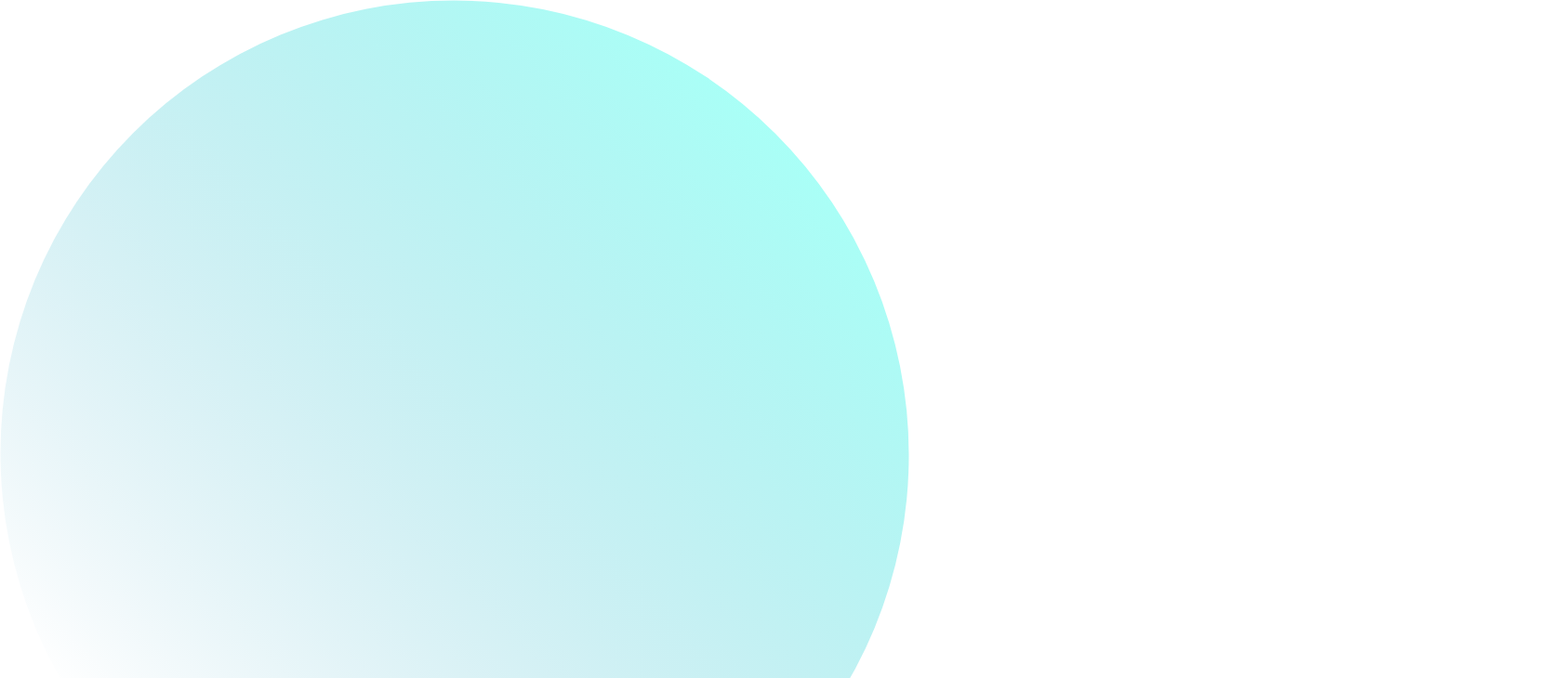
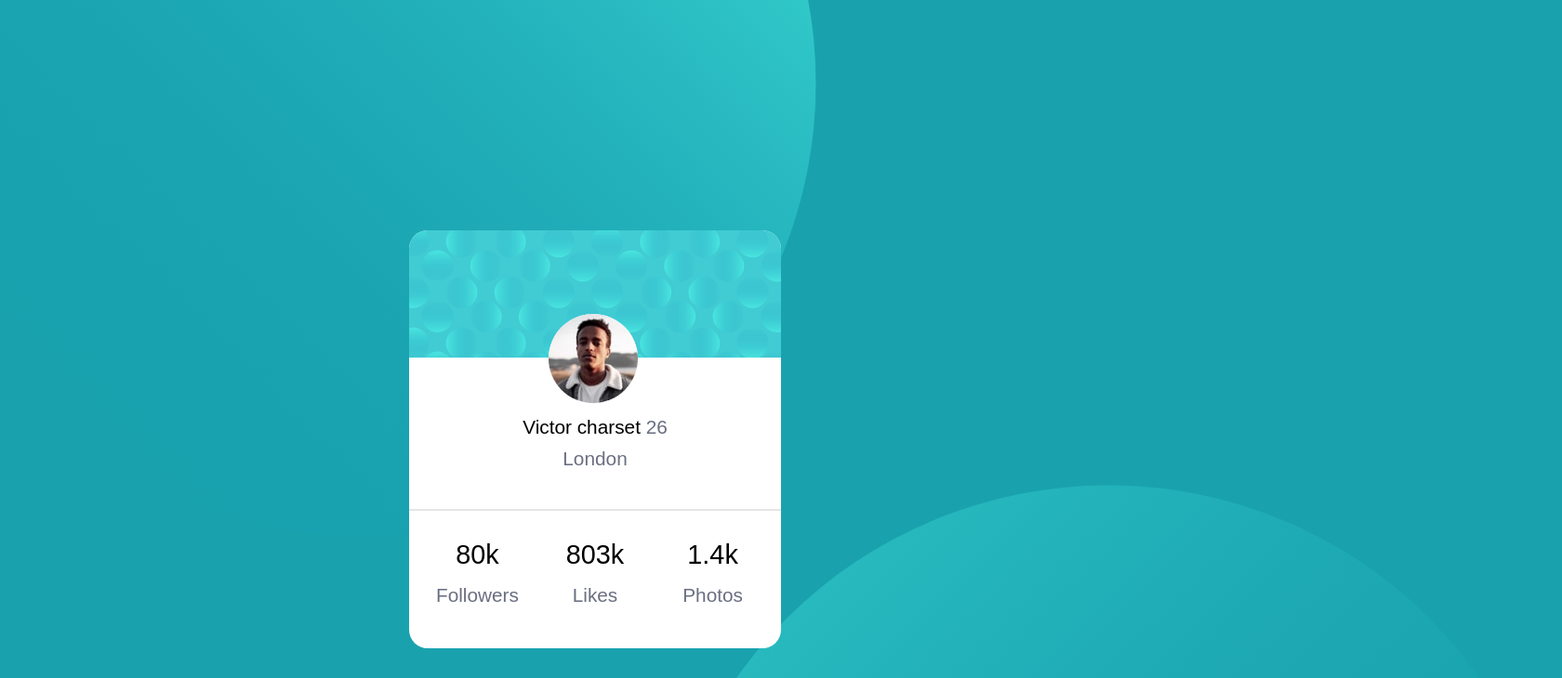
Before and after one commit to MinorSc/Retopractica1, a plain HTML site: page Index.html in a window 1280 px wide. Shown: the top 730 px of the page at 93% size, 1680 px wide, since content can reach past the window. Drawn offline with Linux system fonts and the light colour scheme.

Commit message:
Feat trabajo terminado

```diff
--- a/CSS/styles.css
+++ b/CSS/styles.css
@@ -1,8 +1,99 @@
-*{
-    margin: 0;
-    padding: 0;
+body {
+    background-color: hsl(185, 75%, 39%);
+    font-family: sans-serif;
+    font-size: 1.3rem;
+    overflow: hidden;
 }
 
-body{
-    background-color: hsl ( 185, 75%, 39%);
+.bg-image {
+    position: absolute;
 }
+
+.bg-image--top {
+    top: -400px;
+    left: -100px;
+}
+
+.bg-image--bottom {
+    bottom: -700px;
+    right: -400px;
+}
+
+.card {
+    position: relative;
+    top: 30vh;
+    width: 400px;
+    height: 450px;
+    margin-left: auto;
+    margin-right: auto;
+    background-color: white;
+    border-radius: 20px;
+    -webkit-border-radius: 20px;
+    -moz-border-radius: 20px;
+    -ms-border-radius: 20px;
+    -o-border-radius: 20px;
+    overflow: hidden;
+}
+
+.card__header {
+    position: relative;
+    height: 120px;
+    text-align: center;
+}
+
+.card__header-image {
+    position: absolute;
+    top: 0;
+    left: 0;
+    width: 100%;
+}
+
+.card__header-profile {
+    position: absolute;
+    top: 90px;
+    left: 150px;
+    border-radius: 50%;
+    -webkit-border-radius: 50%;
+    -moz-border-radius: 50%;
+    -ms-border-radius: 50%;
+    -o-border-radius: 50%;
+    border: 5px;
+    background-color: white;
+}
+
+.card__body {
+    position: absolute;
+    top: 200px;
+    width: 100%;
+    height: 100px;
+    text-align: center;
+    border-bottom: 2px solid rgb(0 0 0 / 0.1);
+}
+
+.card__text {
+    margin: 0;
+    margin-bottom: 0.5em;
+}
+
+.card__text--light {
+    color: hsl(227, 10%, 46%);
+}
+
+.card__footer {
+    position: absolute;
+    bottom: 35px;
+    width: 100%;
+    text-align: center;
+}
+
+.card__stats {
+    display: inline-block;
+    margin: 0 0.5em;
+    width: 100px;
+    text-align: center;
+}
+
+.card__number{
+    margin-bottom: .5em;
+    font-size: 1.8rem;
+}
--- a/Index.html
+++ b/Index.html
@@ -9,14 +9,12 @@
 </head>
 
 <body>
-    <div>
-        <img src="Assets/images/top-circle.svg" alt="Top circle">
-        <img src="Assets/images/bottom-circle.svg" alt="bottom circle">
-    </div>
+        <img src="Assets/images/top-circle.svg" alt="Top circle" class="bg-image bg-image--top">
+        <img src="Assets/images/bottom-circle.svg" alt="bottom circle" class="bg-image bg-image--bottom">
     <article class="card">
         <header class="card__header">
-            <img src="Assets/images/card-pattern.svg" alt="pattern card">
-            <img src="Assets/images/victor.jpg" alt="img de victor">
+            <img src="Assets/images/card-pattern.svg" alt="pattern card" class="card__header-image">
+            <img src="Assets/images/victor.jpg" alt="img de victor" class="card__header-profile">
         </header>
 
         <section class="card__body">
```
